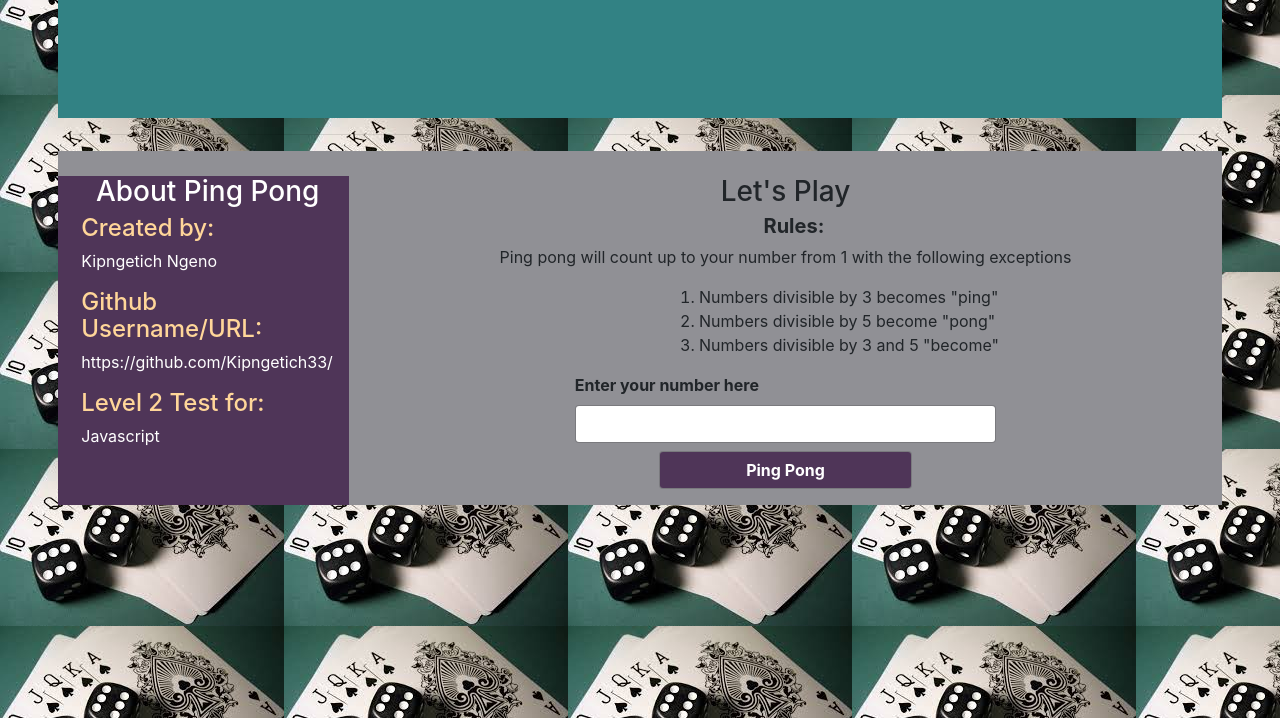
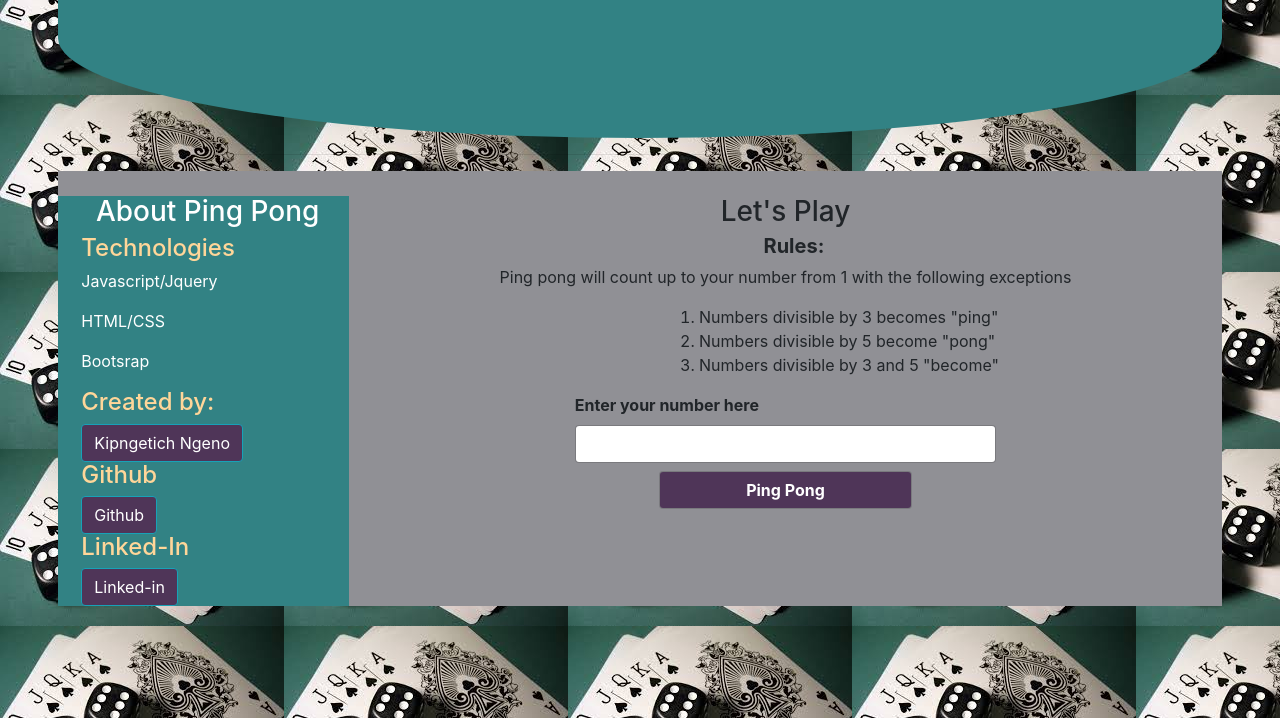
Before and after one commit to Kipngetich33/ping-pong, a plain HTML site: page index.html in a window 1280 px wide. Shown: the part 82-800 px from the top of the page. Drawn offline with Linux system fonts and the light colour scheme.

Commit message:
add links and bootstrap buttons to the side bar buttons including links to github,lined-in, and portforlio

```diff
--- a/css/styles.css
+++ b/css/styles.css
@@ -8,6 +8,10 @@ body{
 	text-align: center;
 	height: 200px;
 	display: none;
+	/*border-top-right-radius: 3%;
+	border-top-left-radius: 3%;*/
+	border-bottom-right-radius: 90%;
+	border-bottom-left-radius: 90%;
 }
 #top h1{
 	display: flex;
@@ -16,18 +20,24 @@ body{
 	text-align: center;
 	margin-left: 40%;
 	color: #ffffff;
+	margin-top: 20px;
 }
 #main-body{
 	background-color: #909095;
 }
 #sidebar{
-	background-color: #4f3558;
+	background-color: #328284;
 	margin-top: 25px;
 	margin-left: 0px;
 	padding-left: 2%;
 	color: #ffffff;
 	display: none;
 }
+#btn-info{
+	background-color:#4f3558;
+	margin-color:#4f3558;
+}
+
 h3{
 	text-align: center;
 }
--- a/index.html
+++ b/index.html
@@ -14,12 +14,16 @@
       <div class=row id="main-body">
         <div class="col-md-3" id="sidebar">
           <h3>About Ping Pong</h3>
+          <h4>Technologies</h4>
+          <p>Javascript/Jquery</p>
+          <p>HTML/CSS</p>
+          <p>Bootsrap</p>
           <h4>Created by:</h4>
-          <p>Kipngetich Ngeno</p>
-          <h4>Github Username/URL:</h4>
-          <p>https://github.com/Kipngetich33/</p>
-          <h4>Level 2 Test for:</h4>
-          <p>Javascript</p>
+          <a href="https://Kipngetich33/github.io" class="btn btn-info" role="button" id="btn-info">Kipngetich Ngeno</a>
+          <h4>Github</h4>
+          <a href="https://github.com/Kipngetich33" class="btn btn-info" role="button" id="btn-info">Github</a>
+          <h4>Linked-In</h4>
+          <a href="https://www.linkedin.com/in/slogun-killedbyexcelence-178451121/" class="btn btn-info" role="button" id="btn-info">Linked-in</a>
         </div>
         <div class="col-md-9" id="main-column">
           <h3>Let's Play<h3>
```
